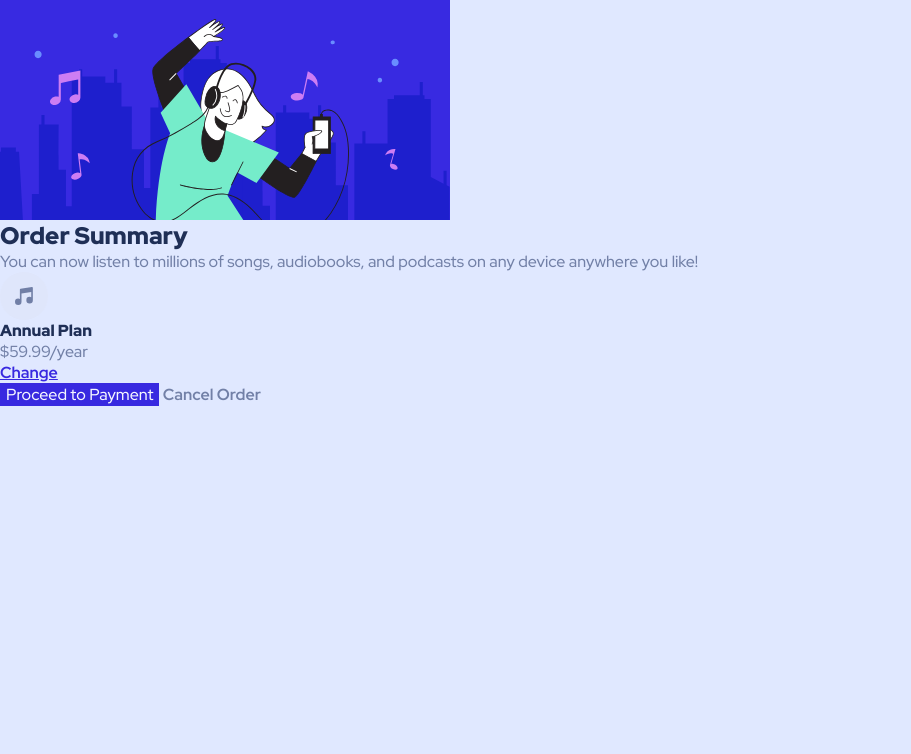
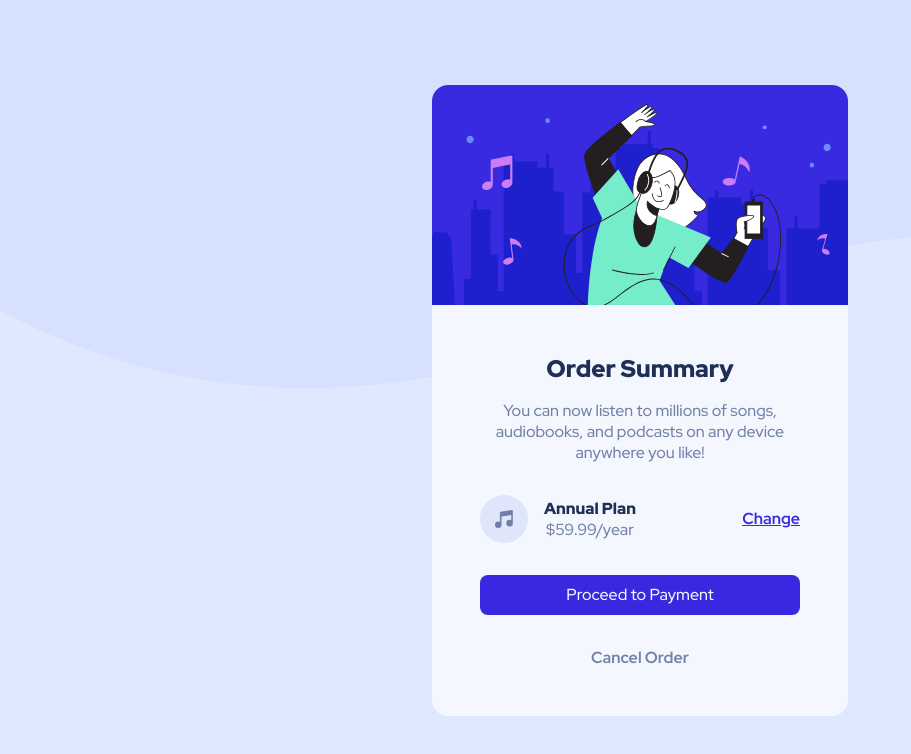
Before and after one commit to bilytskyi-andrii/order-summary-component, a plain HTML site: page index.html in a window 1280 px wide. Shown: the whole page, without its empty margins (0-911 px from the left). Drawn offline with Linux system fonts and the light colour scheme.

Commit message:
feat: basic css ready

```diff
--- a/style.css
+++ b/style.css
@@ -34,12 +34,18 @@ body {
     font-family: var(--ff-regular);
     font-size: var(--fs-regular);
     background: var(--clr-primary-100);
+    display: grid;
+    place-items: center;
+    background-image: url( "/images/pattern-background-desktop.svg" );
+    background-repeat: no-repeat;
+    background-size: contain;
 }
 
 h1 {
     color: var(--clr-neutral-400);
     font-weight: var(--fw-extra);
     font-size: 1.5rem;
+    margin-bottom: 1rem;
 }
 
 p {
@@ -64,7 +70,64 @@ p {
 }
 
 button {
+    height: 2.5rem;
     background: var(--clr-primary-400);
     color: var(--clr-neutral-100);
     border: none;
+    border-radius: .5rem;
 }
+
+.background-svg {
+    position: absolute;
+    left: 0;
+    top: 0;
+    z-index: -1;
+}
+
+.order-component {
+    background: var(--clr-neutral-100);
+    border-radius: 1rem;
+    display: flex;
+    flex-direction: column;
+    margin: 3rem 1rem;
+    max-width: 26rem;
+    min-width: 24rem;
+}
+
+.hero-svg {
+    border-radius: 1rem 1rem 0 0;
+}
+
+.text-section {
+    padding: 3rem;
+    display: flex;
+    flex-direction: column;
+    gap: 2rem;
+    text-align: center;
+}
+
+.plan-section {
+    display: flex;
+    justify-content: space-between;
+    align-items: center;
+}
+
+.plan-section .left {
+    display: flex;
+    align-items: center;
+    gap: 1rem;
+}
+
+@media (min-width: 600px) {
+
+    body {
+        min-height: 100vh;
+        display: grid;
+        place-items: center;
+    }
+
+    .order-component {
+        max-width: 26rem;
+    }
+
+}
```
